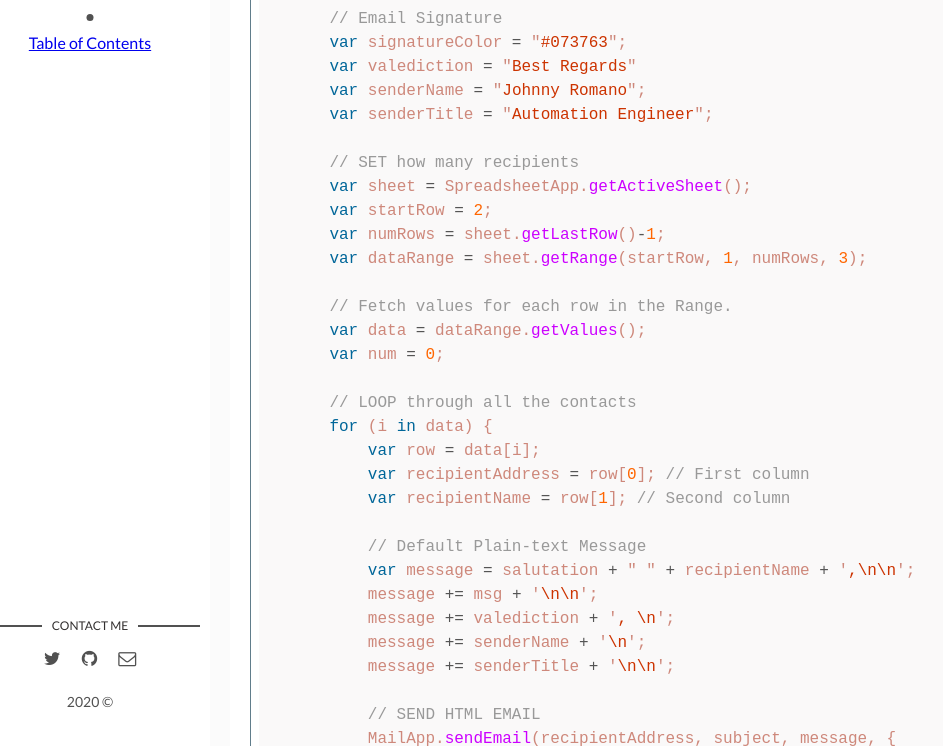
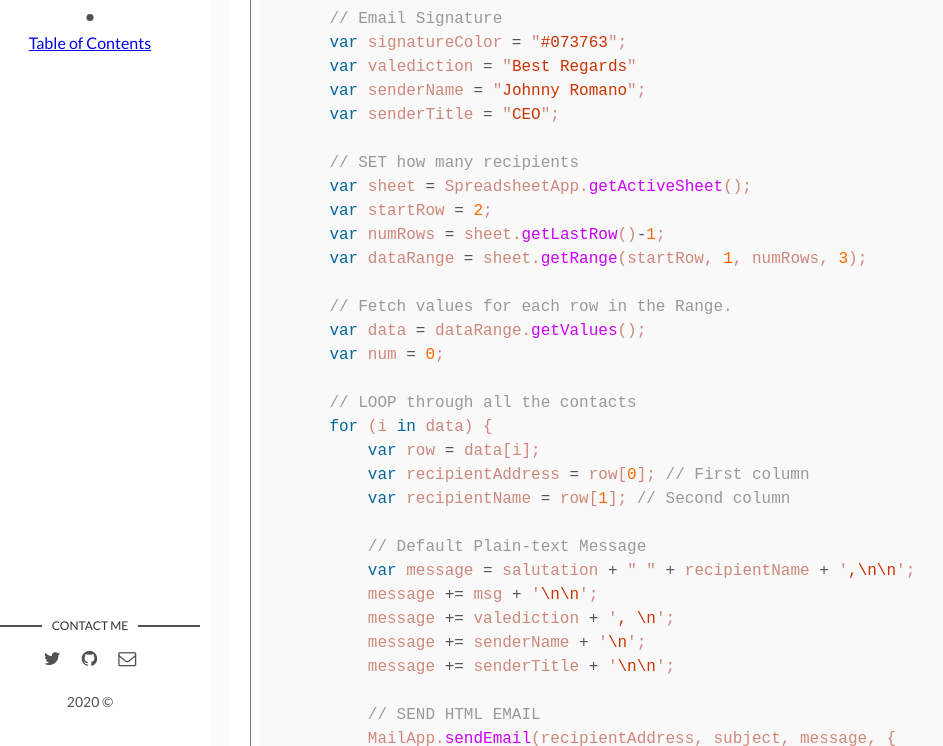
Before and after one commit to mynameiskaleb/johnnyromano.github.io, a Jekyll site: the page built from _posts/2019-03-11-google-drive-emailer.md, in a window 1280 px wide and 900 px high, scrolled down 3914 px, cut to the strip 154-900 px from the top of the window. Shown: the whole strip, without its empty margins (30-973 px from the left). Built offline with Jekyll 4.4.1, drawn with Linux system fonts in a browser that asks for light colours.

Commit message:
update to text

```diff
--- a/_posts/2019-03-11-google-drive-emailer.md
+++ b/_posts/2019-03-11-google-drive-emailer.md
@@ -152,7 +152,7 @@ function run(){
     var signatureColor = "#073763";
     var valediction = "Best Regards"
     var senderName = "Johnny Romano";
-    var senderTitle = "Automation Engineer";
+    var senderTitle = "CEO";
 
     // SET how many recipients
     var sheet = SpreadsheetApp.getActiveSheet();
```
